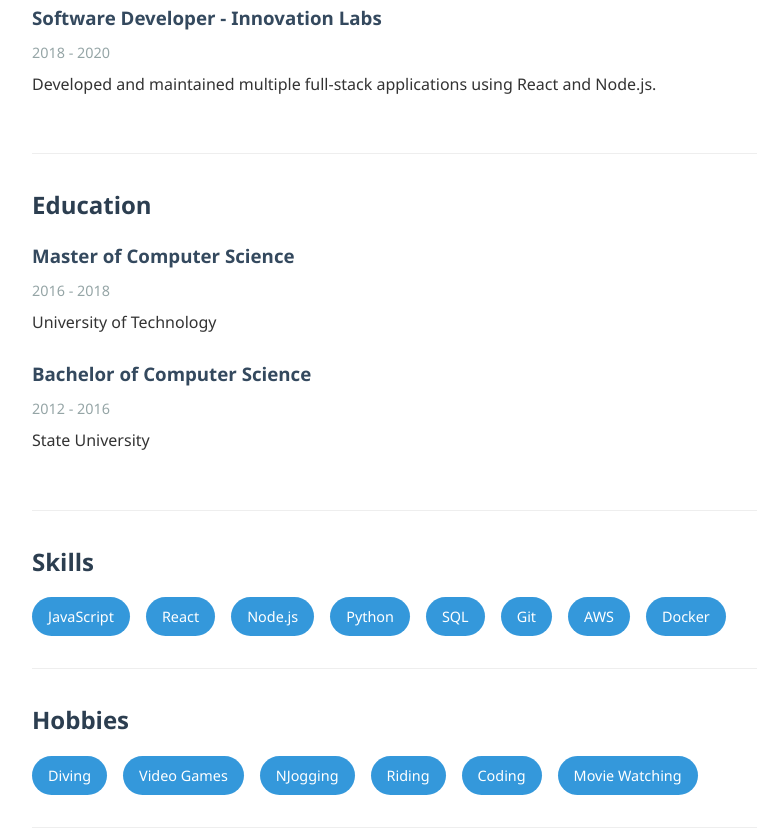
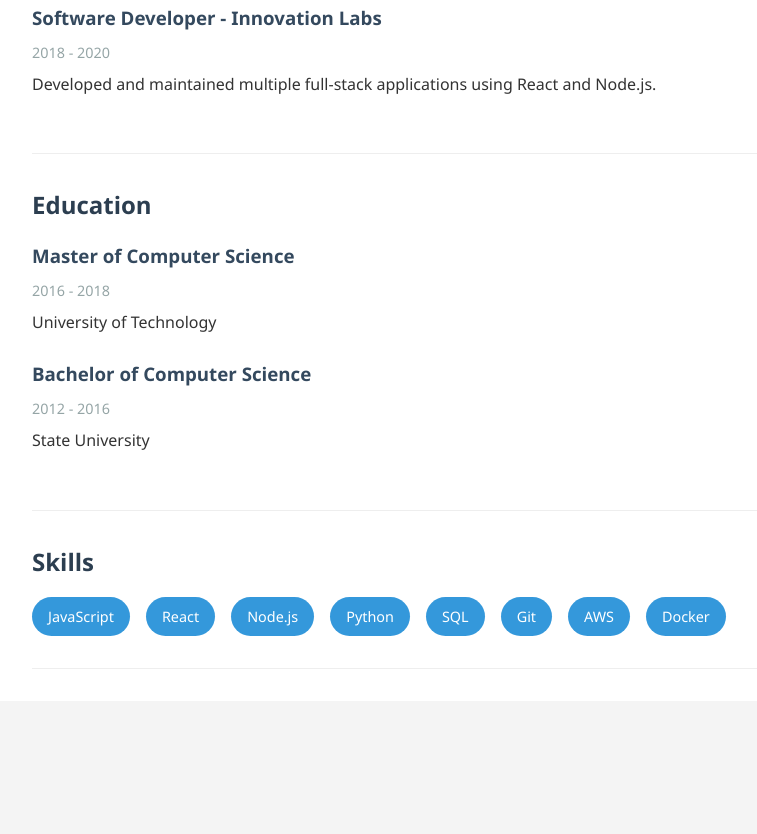
Before and after one commit to ali-mansha1351/githubPagesOverview, a plain HTML site: page index.html in a window 1280 px wide. Shown: the part 708-1542 px from the top of the page, without its empty margins (190-947 px from the left). After the commit the page ends 1409 px from the top, so only its background shows below. Drawn offline with Linux system fonts and the light colour scheme.

Commit message:
index.html changed

```diff
--- a/index.html
+++ b/index.html
@@ -64,17 +64,7 @@
                 </div>
             </section>
 
-            <section>
-                <h2>Hobbies</h2>
-                <div class="skills">
-                    <span class="skill-tag">Diving</span>
-                    <span class="skill-tag">Video Games</span>
-                    <span class="skill-tag">NJogging</span>
-                    <span class="skill-tag">Riding</span>
-                    <span class="skill-tag">Coding</span>
-                    <span class="skill-tag">Movie Watching</span>
-                </div>
-            </section>
+
         </div>
     </body>
 </html>
```
